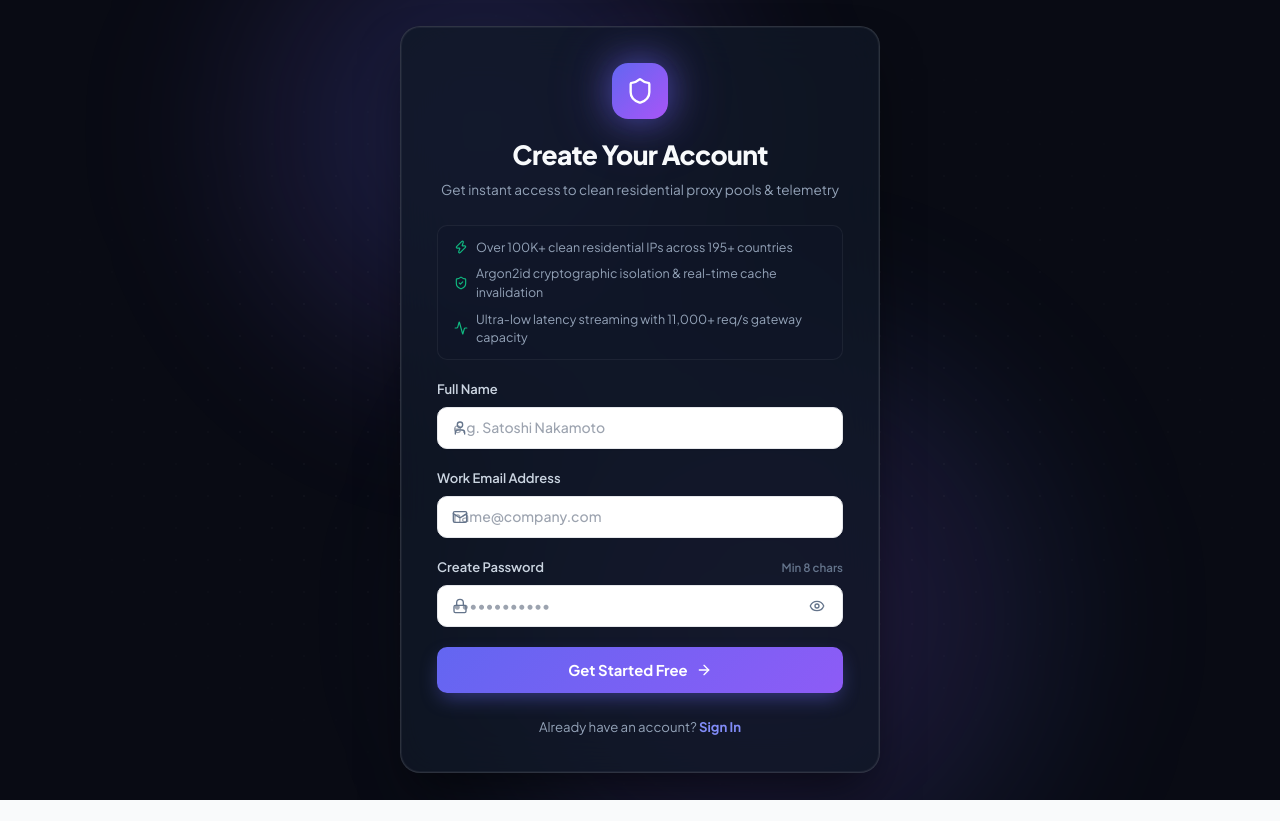
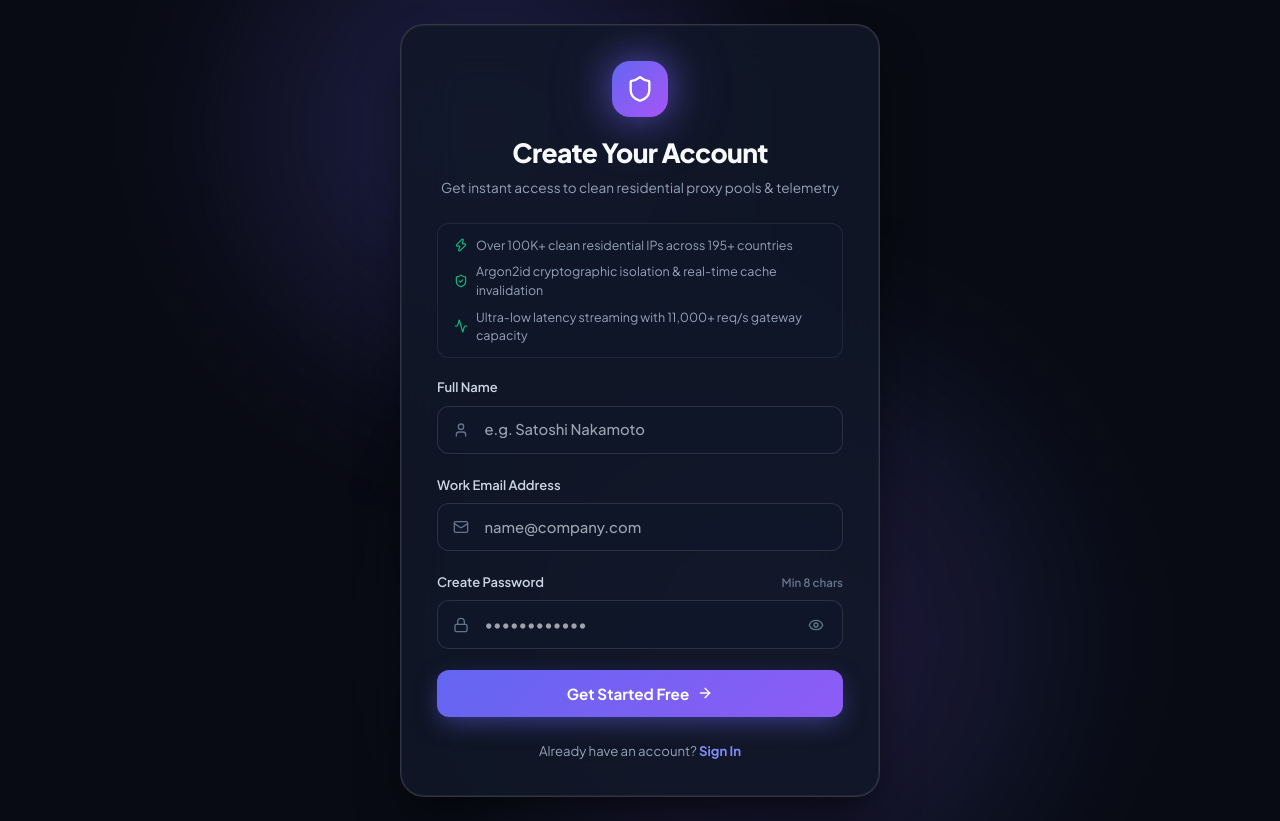
Before and after one commit to AradhyeTushar/cloudpulse-dashboard, a React (Vite) app in the folder frontend/: page /register in a window 1280 px wide. Before the commit the page ends 800 px from the top, so only its background shows below. Built offline with nearby package versions, Linux system fonts and the light colour scheme.

Commit message:
feat(ui): fix input overlapping with strict padding, add multi-stage login animation, separate Admin & Customer portals, and fix global logout

```diff
--- a/frontend/src/pages/auth/RegisterPage.tsx
+++ b/frontend/src/pages/auth/RegisterPage.tsx
@@ -15,6 +15,7 @@ export const RegisterPage: React.FC = () => {
   const [password, setPassword] = useState('');
   const [showPassword, setShowPassword] = useState(false);
   const [isShaking, setIsShaking] = useState(false);
+  const [registerStage, setRegisterStage] = useState<'idle' | 'creating' | 'success'>('idle');
 
   // Compute password strength
   const getPasswordStrength = (pass: string) => {
@@ -39,11 +40,16 @@ export const RegisterPage: React.FC = () => {
       return;
     }
 
+    setRegisterStage('creating');
     const ok = await register(name, email, password);
     if (ok) {
+      setRegisterStage('success');
       showToast('Account Created Successfully', `Welcome to CloudPulse, ${name}!`, 'success');
-      navigate('/');
+      setTimeout(() => {
+        navigate('/');
+      }, 600);
     } else {
+      setRegisterStage('idle');
       setIsShaking(true);
       setTimeout(() => setIsShaking(false), 500);
       showToast('Registration Error', 'Unable to create account with this email', 'error');
@@ -60,7 +66,7 @@ export const RegisterPage: React.FC = () => {
       </div>
 
       {/* Glassmorphic Chic Register Card */}
-      <div className={`auth-glass-card ${isShaking ? 'shake' : ''}`} style={{ maxWidth: '480px' }}>
+      <div className={`auth-glass-card ${isShaking ? 'shake' : ''} ${registerStage === 'success' ? 'success-transition' : ''}`} style={{ maxWidth: '480px' }}>
         {/* Header */}
         <div style={{ textAlign: 'center', marginBottom: '1.5rem' }}>
           <div className="auth-logo-badge">
@@ -97,13 +103,17 @@ export const RegisterPage: React.FC = () => {
               <span>Full Name</span>
             </label>
             <div className="auth-input-wrapper">
-              <User size={16} className="auth-input-icon" />
+              <div className="auth-input-icon">
+                <User size={16} />
+              </div>
               <input
                 type="text"
                 className="auth-input"
+                style={{ paddingLeft: '2.9rem', paddingRight: '1rem' }}
                 placeholder="e.g. Satoshi Nakamoto"
                 value={name}
                 onChange={(e) => setName(e.target.value)}
+                disabled={registerStage !== 'idle'}
                 required
               />
             </div>
@@ -114,13 +124,17 @@ export const RegisterPage: React.FC = () => {
               <span>Work Email Address</span>
             </label>
             <div className="auth-input-wrapper">
-              <Mail size={16} className="auth-input-icon" />
+              <div className="auth-input-icon">
+                <Mail size={16} />
+              </div>
               <input
                 type="email"
                 className="auth-input"
+                style={{ paddingLeft: '2.9rem', paddingRight: '1rem' }}
                 placeholder="name@company.com"
                 value={email}
                 onChange={(e) => setEmail(e.target.value)}
+                disabled={registerStage !== 'idle'}
                 required
               />
             </div>
@@ -134,13 +148,17 @@ export const RegisterPage: React.FC = () => {
               </span>
             </div>
             <div className="auth-input-wrapper">
-              <Lock size={16} className="auth-input-icon" />
+              <div className="auth-input-icon">
+                <Lock size={16} />
+              </div>
               <input
                 type={showPassword ? 'text' : 'password'}
                 className="auth-input"
+                style={{ paddingLeft: '2.9rem', paddingRight: '2.8rem' }}
                 placeholder="••••••••••••"
                 value={password}
                 onChange={(e) => setPassword(e.target.value)}
+                disabled={registerStage !== 'idle'}
                 required
               />
               <button
@@ -163,11 +181,20 @@ export const RegisterPage: React.FC = () => {
             )}
           </div>
 
-          <button type="submit" className="auth-submit-btn" disabled={isLoading}>
-            {isLoading ? (
+          <button
+            type="submit"
+            className={`auth-submit-btn ${registerStage === 'success' ? 'success-state' : ''}`}
+            disabled={registerStage !== 'idle' || isLoading}
+          >
+            {registerStage === 'creating' ? (
               <>
                 <div className="spinner" style={{ width: 16, height: 16, border: '2px solid rgba(255,255,255,0.3)', borderTopColor: '#fff', borderRadius: '50%', animation: 'spin 0.8s linear infinite' }} />
                 <span>Creating Account...</span>
+              </>
+            ) : registerStage === 'success' ? (
+              <>
+                <CheckCircle2 size={18} style={{ animation: 'checkmarkPop 0.4s ease forwards' }} />
+                <span>Account Ready! Redirecting...</span>
               </>
             ) : (
               <>
--- a/frontend/src/styles/auth.css
+++ b/frontend/src/styles/auth.css
@@ -27,11 +27,26 @@
 @keyframes authCardEntrance {
   from {
     opacity: 0;
-    transform: translateY(24px) scale(0.98);
+    transform: translateY(24px) scale(0.96);
   }
   to {
     opacity: 1;
     transform: translateY(0) scale(1);
+  }
+}
+
+@keyframes authCardSuccess {
+  0% {
+    transform: scale(1);
+    opacity: 1;
+  }
+  50% {
+    transform: scale(1.02);
+    box-shadow: 0 0 50px rgba(16, 185, 129, 0.4);
+  }
+  100% {
+    transform: scale(0.98) translateY(-10px);
+    opacity: 0;
   }
 }
 
@@ -44,19 +59,24 @@
   }
 }
 
-@keyframes buttonShimmer {
+@keyframes shakeError {
+  0%, 100% { transform: translateX(0); }
+  20%, 60% { transform: translateX(-7px); }
+  40%, 80% { transform: translateX(7px); }
+}
+
+@keyframes checkmarkPop {
   0% {
-    background-position: -200% 0;
+    transform: scale(0) rotate(-45deg);
+    opacity: 0;
+  }
+  70% {
+    transform: scale(1.2) rotate(10deg);
   }
   100% {
-    background-position: 200% 0;
+    transform: scale(1) rotate(0deg);
+    opacity: 1;
   }
-}
-
-@keyframes shakeError {
-  0%, 100% { transform: translateX(0); }
-  20%, 60% { transform: translateX(-6px); }
-  40%, 80% { transform: translateX(6px); }
 }
 
 .auth-container {
@@ -109,7 +129,7 @@
 .auth-grid-overlay {
   position: absolute;
   inset: 0;
-  background-image: radial-gradient(rgba(255, 255, 255, 0.07) 1px, transparent 1px);
+  background-image: radial-gradient(rgba(255, 255, 255, 0.08) 1px, transparent 1px);
   background-size: 32px 32px;
   opacity: 0.4;
   mask-image: radial-gradient(ellipse at center, black 40%, transparent 80%);
@@ -121,42 +141,46 @@
   z-index: 1;
   width: 100%;
   max-width: 460px;
-  background: rgba(17, 24, 39, 0.75);
-  backdrop-filter: blur(24px);
-  -webkit-backdrop-filter: blur(24px);
-  border: 1px solid rgba(255, 255, 255, 0.12);
-  box-shadow: 0 25px 50px -12px rgba(0, 0, 0, 0.6), 0 0 0 1px rgba(255, 255, 255, 0.05) inset;
-  border-radius: 20px;
+  background: rgba(17, 24, 39, 0.85);
+  backdrop-filter: blur(28px);
+  -webkit-backdrop-filter: blur(28px);
+  border: 1px solid rgba(255, 255, 255, 0.14);
+  box-shadow: 0 25px 50px -12px rgba(0, 0, 0, 0.7), 0 0 0 1px rgba(255, 255, 255, 0.06) inset;
+  border-radius: 24px;
   padding: 2.25rem;
-  animation: authCardEntrance 0.6s cubic-bezier(0.16, 1, 0.3, 1) forwards;
-  transition: transform 0.3s ease, box-shadow 0.3s ease;
+  animation: authCardEntrance 0.55s cubic-bezier(0.16, 1, 0.3, 1) forwards;
+  transition: all 0.3s ease;
 }
 
 .auth-glass-card.shake {
   animation: shakeError 0.4s ease-in-out forwards;
 }
 
+.auth-glass-card.success-transition {
+  animation: authCardSuccess 0.5s ease-in-out forwards;
+}
+
 /* Chic Logo Badge */
 .auth-logo-badge {
   width: 56px;
   height: 56px;
-  border-radius: 16px;
+  border-radius: 18px;
   background: linear-gradient(135deg, #6366f1 0%, #a855f7 100%);
   display: inline-flex;
   align-items: center;
   justify-content: center;
   color: #ffffff;
   margin-bottom: 1rem;
-  box-shadow: 0 8px 20px -4px rgba(99, 102, 241, 0.5);
+  box-shadow: 0 8px 25px -4px rgba(99, 102, 241, 0.6);
   animation: pulseGlow 4s ease-in-out infinite;
 }
 
-/* Role Selector Pills */
+/* Role Selector Tabs */
 .auth-role-tabs {
   display: flex;
-  background: rgba(15, 23, 42, 0.8);
-  border: 1px solid rgba(255, 255, 255, 0.08);
-  border-radius: 12px;
+  background: rgba(15, 23, 42, 0.9);
+  border: 1px solid rgba(255, 255, 255, 0.1);
+  border-radius: 14px;
   padding: 4px;
   gap: 4px;
   margin-bottom: 1.5rem;
@@ -164,10 +188,10 @@
 
 .auth-role-tab {
   flex: 1;
-  padding: 0.55rem 0.6rem;
-  font-size: 0.78rem;
+  padding: 0.6rem 0.5rem;
+  font-size: 0.8rem;
   font-weight: 600;
-  border-radius: 8px;
+  border-radius: 10px;
   border: none;
   background: transparent;
   color: #94a3b8;
@@ -181,19 +205,19 @@
 
 .auth-role-tab:hover {
   color: #f8fafc;
-  background: rgba(255, 255, 255, 0.04);
+  background: rgba(255, 255, 255, 0.05);
 }
 
 .auth-role-tab.active {
-  background: linear-gradient(135deg, rgba(99, 102, 241, 0.25) 0%, rgba(168, 85, 247, 0.25) 100%);
+  background: linear-gradient(135deg, rgba(99, 102, 241, 0.35) 0%, rgba(168, 85, 247, 0.35) 100%);
   color: #ffffff;
-  border: 1px solid rgba(99, 102, 241, 0.4);
-  box-shadow: 0 2px 8px rgba(0, 0, 0, 0.2);
+  border: 1px solid rgba(99, 102, 241, 0.5);
+  box-shadow: 0 2px 10px rgba(0, 0, 0, 0.3);
 }
 
-/* Input Fields */
+/* Input Fields - Overlapping Prevention */
 .auth-input-group {
-  margin-bottom: 1.25rem;
+  margin-bottom: 1.35rem;
 }
 
 .auth-input-label {
@@ -203,40 +227,49 @@
   font-size: 0.8125rem;
   font-weight: 600;
   color: #cbd5e1;
-  margin-bottom: 0.45rem;
+  margin-bottom: 0.5rem;
 }
 
 .auth-input-wrapper {
   position: relative;
   display: flex;
   align-items: center;
+  width: 100%;
 }
 
 .auth-input-icon {
   position: absolute;
-  left: 0.95rem;
+  left: 1rem;
+  top: 50%;
+  transform: translateY(-50%);
   color: #64748b;
   pointer-events: none;
+  z-index: 5;
+  display: flex;
+  align-items: center;
+  justify-content: center;
   transition: color 0.2s ease;
 }
 
-.auth-input {
-  width: 100%;
-  padding: 0.75rem 1rem 0.75rem 2.6rem;
-  background: rgba(15, 23, 42, 0.65);
-  border: 1px solid rgba(255, 255, 255, 0.1);
-  border-radius: 10px;
-  color: #f8fafc;
-  font-size: 0.9rem;
-  outline: none;
-  transition: all 0.2s ease;
-  box-sizing: border-box;
+.auth-input,
+.auth-input-wrapper input.auth-input {
+  width: 100% !important;
+  padding: 0.8rem 2.8rem 0.8rem 2.9rem !important;
+  background: rgba(15, 23, 42, 0.75) !important;
+  border: 1px solid rgba(255, 255, 255, 0.12) !important;
+  border-radius: 12px !important;
+  color: #ffffff !important;
+  font-size: 0.925rem !important;
+  outline: none !important;
+  transition: all 0.2s ease !important;
+  box-sizing: border-box !important;
 }
 
-.auth-input:focus {
-  border-color: #6366f1;
-  background: rgba(15, 23, 42, 0.9);
-  box-shadow: 0 0 0 3px rgba(99, 102, 241, 0.25);
+.auth-input:focus,
+.auth-input-wrapper input.auth-input:focus {
+  border-color: #6366f1 !important;
+  background: rgba(15, 23, 42, 0.95) !important;
+  box-shadow: 0 0 0 3px rgba(99, 102, 241, 0.3) !important;
 }
 
 .auth-input:focus + .auth-input-icon,
@@ -246,7 +279,9 @@
 
 .auth-eye-toggle {
   position: absolute;
-  right: 0.85rem;
+  right: 0.95rem;
+  top: 50%;
+  transform: translateY(-50%);
   background: none;
   border: none;
   color: #64748b;
@@ -255,6 +290,7 @@
   display: flex;
   align-items: center;
   justify-content: center;
+  z-index: 5;
   transition: color 0.2s;
 }
 
@@ -267,25 +303,25 @@
   width: 100%;
   padding: 0.85rem 1.25rem;
   margin-top: 0.5rem;
-  border-radius: 10px;
+  border-radius: 12px;
   border: none;
   background: linear-gradient(135deg, #6366f1 0%, #8b5cf6 50%, #d946ef 100%);
   background-size: 200% 100%;
   color: #ffffff;
-  font-size: 0.925rem;
+  font-size: 0.95rem;
   font-weight: 700;
   cursor: pointer;
   display: flex;
   align-items: center;
   justify-content: center;
   gap: 8px;
-  box-shadow: 0 8px 20px -4px rgba(99, 102, 241, 0.45);
+  box-shadow: 0 8px 25px -4px rgba(99, 102, 241, 0.5);
   transition: all 0.25s cubic-bezier(0.4, 0, 0.2, 1);
 }
 
 .auth-submit-btn:hover:not(:disabled) {
   transform: translateY(-2px);
-  box-shadow: 0 12px 25px -4px rgba(99, 102, 241, 0.6);
+  box-shadow: 0 12px 30px -4px rgba(99, 102, 241, 0.65);
   background-position: 100% 0;
 }
 
@@ -294,8 +330,13 @@
 }
 
 .auth-submit-btn:disabled {
-  opacity: 0.65;
+  opacity: 0.75;
   cursor: not-allowed;
+}
+
+.auth-submit-btn.success-state {
+  background: #10b981 !important;
+  box-shadow: 0 8px 25px -4px rgba(16, 185, 129, 0.6) !important;
 }
 
 /* Password Strength Indicator */
@@ -323,9 +364,9 @@
   display: flex;
   flex-direction: column;
   gap: 0.5rem;
-  background: rgba(15, 23, 42, 0.4);
-  border: 1px solid rgba(255, 255, 255, 0.06);
-  border-radius: 10px;
+  background: rgba(15, 23, 42, 0.5);
+  border: 1px solid rgba(255, 255, 255, 0.08);
+  border-radius: 12px;
   padding: 0.75rem 1rem;
   margin-bottom: 1.25rem;
 }
```
Also changed, not shown: frontend/src/components/layout/Header.tsx (+33 -28 lines), frontend/src/components/layout/Sidebar.tsx (+100 -40 lines), frontend/src/pages/auth/LoginPage.tsx (+38 -8 lines).
